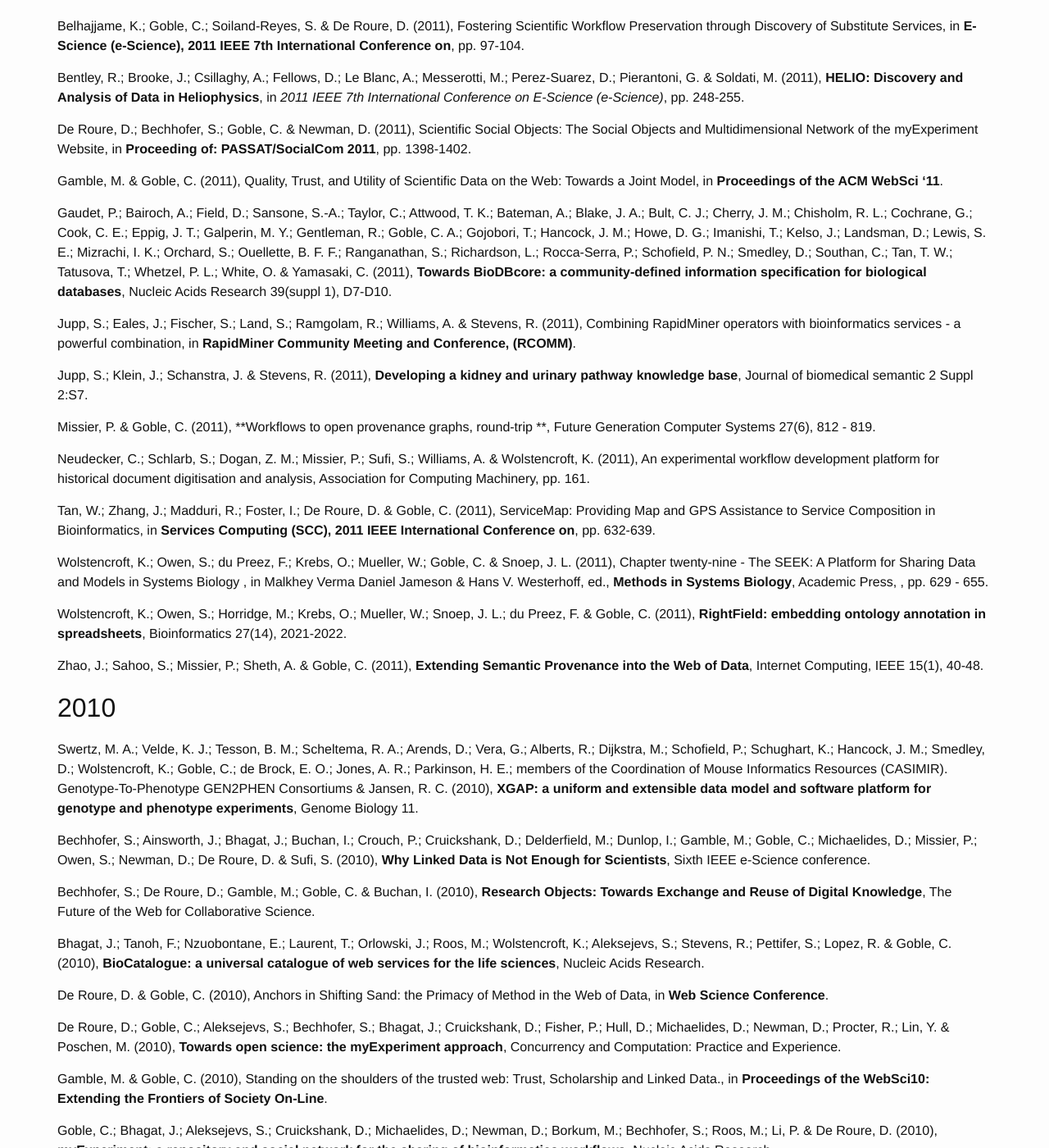
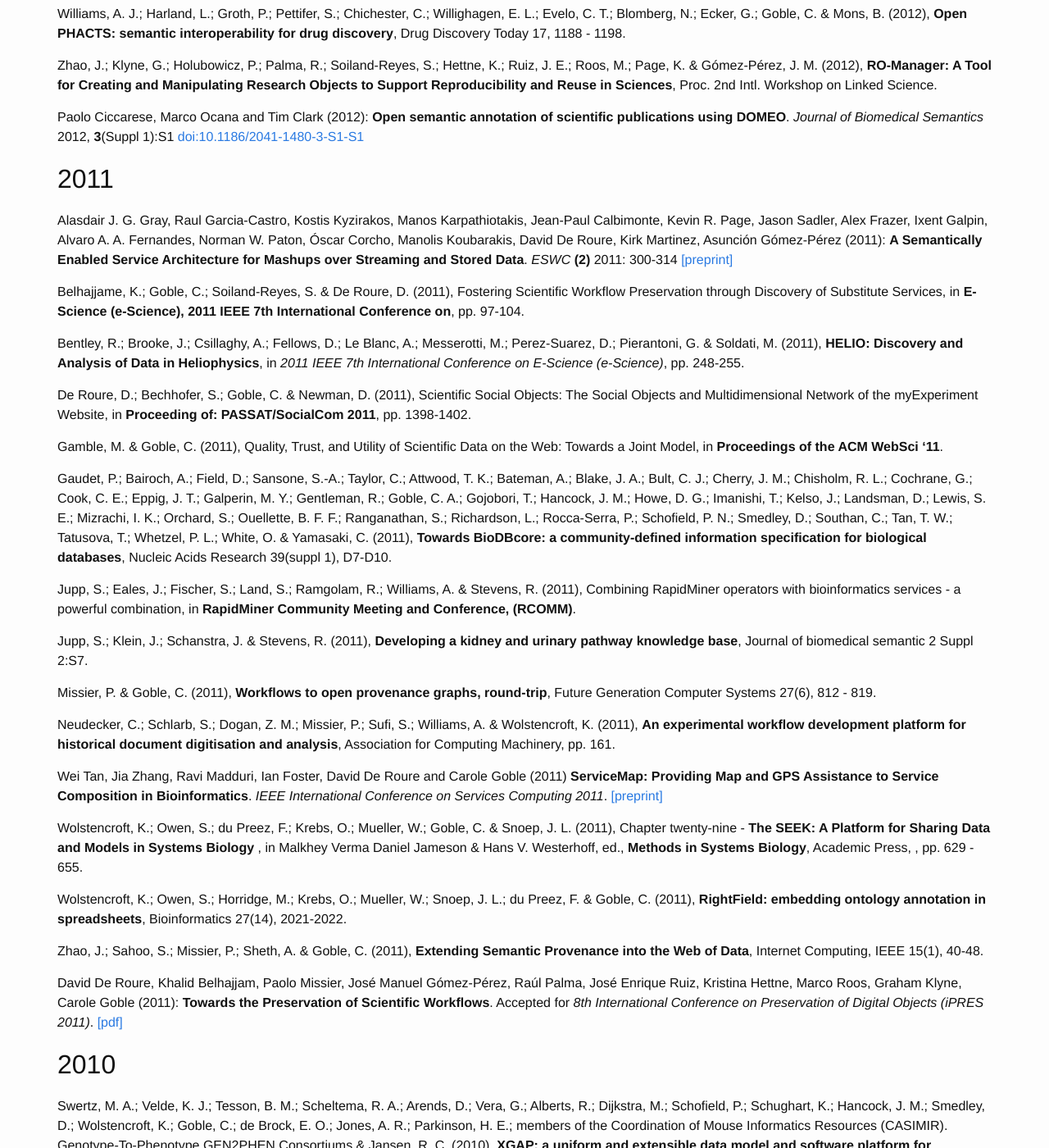
Before and after one commit to eScienceLab/eScienceLab.github.io, a Jekyll site: the page built from publications/archive.md, in a window 1280 px wide and 1400 px high, scrolled down 1141 px. Shown: the whole window at 82% size. Built offline with Jekyll 4.4.1, drawn with Linux system fonts in a browser that asks for light colours; comment, search, counter and statistics services are not loaded; some of the changed text lies outside the part shown.

Commit message:
more publications :)

```diff
--- a/publications/archive.md
+++ b/publications/archive.md
@@ -12,6 +12,23 @@
 ## 2012
 
 Belhajjame, K.; Corcho, O.; Garijo, D.; Zhao, J.; Missier, P.; Newman, D.; Palma, R.; Bechhofer, S.; García Cuesta, E.; Gómez-Pérez, J. M.; Soiland-Reyes, S.; Verdes-Montenegro, L.; De Roure, D. & Goble, C. (2012), Workflow-Centric Research Objects: First Class Citizens in Scholarly Discourse, in **Proceedings of Workshop on the Semantic Publishing**. [[preprint]](https://www.escholar.manchester.ac.uk/api/datastream?publicationPid=uk-ac-man-scw:192020&datastreamId=POST-PEER-REVIEW-NON-PUBLISHERS.PDF)
+
+
+Jinhui Yao, Wei Tan, Surya Nepal, Shiping Chen, Jia Zhang, David De Roure and Carole Goble (2012):
+**ReputationNet: a Reputation Engine to Enhance ServiceMap by Recommending Trusted Services**.
+Accepted for IEEE SCC2012, June 2012.
+[[preprint]](http://users.ox.ac.uk/~oerc0033/preprints/ReputationNetSCC2012.pdf)
+
+
+Khalid Belhajjame, David De Roure and Carole Goble (2012):
+**Research Object Management: Opportunities and Challenges**.
+Data Intensive Collaboration in Science and Engineering (DISCOSE) workshop, collocated with ACM CSCW 2012
+[[preprint]](http://users.ox.ac.uk/~oerc0033/preprints/Belhajjame_discose2012.pdf)
+
+
+Jun Zhao, Jose Manuel Gomez-Perezy, Khalid Belhajjame, Graham Klyne, Esteban Garcia-Cuestay, Aleix Garridoy, Kristina Hettne, Marco Roos, David De Roure, Carole Goble (2012):
+**Why Workflows Break - Understanding and Combating Decay in Taverna Workflows**, _eScience 2012_, Chicago, October 2012.
+[[preprint]](http://users.ox.ac.uk/~oerc0033/preprints/why-decay.pdf)
 
 
 Harmelen, F.; Kampis, G.; Boerner, K.; Besselaar, P.; Schultes, E.; Goble, C.; Groth, P.; Mons, B.; Anderson, S.; Decker, S.; Hayes, C.; Buecheler, T. & Helbing, D. (2012), **Theoretical and technological building blocks for an innovation accelerator**, The European Physical Journal Special Topics 214(1), 183-214.
@@ -51,6 +68,10 @@
 
 ## 2011
 
+Alasdair J. G. Gray, Raul Garcia-Castro, Kostis Kyzirakos, Manos Karpathiotakis, Jean-Paul Calbimonte, Kevin R. Page, Jason Sadler, Alex Frazer, Ixent Galpin, Alvaro A. A. Fernandes, Norman W. Paton, Óscar Corcho, Manolis Koubarakis, David De Roure, Kirk Martinez, Asunción Gómez-Pérez (2011):
+**A Semantically Enabled Service Architecture for Mashups over Streaming and Stored Data**.
+_ESWC_ **(2)** 2011: 300-314
+[[preprint]](http://eprints.soton.ac.uk/272696/)
 
 Belhajjame, K.; Goble, C.; Soiland-Reyes, S. & De Roure, D. (2011), Fostering Scientific Workflow Preservation through Discovery of Substitute Services, in **E-Science (e-Science), 2011 IEEE 7th International Conference on**, pp. 97-104.
 
@@ -73,16 +94,18 @@
 Jupp, S.; Klein, J.; Schanstra, J. & Stevens, R. (2011), **Developing a kidney and urinary pathway knowledge base**, Journal of biomedical semantic 2 Suppl 2:S7.
 
 
-Missier, P. & Goble, C. (2011), **Workflows to open provenance graphs, round-trip **, Future Generation Computer Systems  27(6), 812 - 819.
+Missier, P. & Goble, C. (2011), **Workflows to open provenance graphs, round-trip**, Future Generation Computer Systems  27(6), 812 - 819.
 
 
-Neudecker, C.; Schlarb, S.; Dogan, Z. M.; Missier, P.; Sufi, S.; Williams, A. & Wolstencroft, K. (2011), An experimental workflow development platform for historical document digitisation and analysis, Association for Computing Machinery, pp. 161.
+Neudecker, C.; Schlarb, S.; Dogan, Z. M.; Missier, P.; Sufi, S.; Williams, A. & Wolstencroft, K. (2011), **An experimental workflow development platform for historical document digitisation and analysis**, Association for Computing Machinery, pp. 161.
 
 
-Tan, W.; Zhang, J.; Madduri, R.; Foster, I.; De Roure, D. & Goble, C. (2011), ServiceMap: Providing Map and GPS Assistance to Service Composition in Bioinformatics, in **Services Computing (SCC), 2011 IEEE International Conference on**, pp. 632-639.
+Wei Tan, Jia Zhang, Ravi Madduri, Ian Foster, David De Roure and Carole Goble (2011)
+**ServiceMap: Providing Map and GPS Assistance to Service Composition in Bioinformatics**.
+_IEEE International Conference on Services Computing 2011_. [[preprint]](http://users.ox.ac.uk/~oerc0033/preprints/scc-serviceMap-05292011.pdf)
 
 
-Wolstencroft, K.; Owen, S.; du Preez, F.; Krebs, O.; Mueller, W.; Goble, C. & Snoep, J. L. (2011), Chapter twenty-nine - The SEEK: A Platform for Sharing Data and Models in Systems Biology , in Malkhey Verma Daniel Jameson & Hans V. Westerhoff, ed., **Methods in Systems Biology**, Academic Press, , pp. 629 - 655.
+Wolstencroft, K.; Owen, S.; du Preez, F.; Krebs, O.; Mueller, W.; Goble, C. & Snoep, J. L. (2011), Chapter twenty-nine - **The SEEK: A Platform for Sharing Data and Models in Systems Biology** , in Malkhey Verma Daniel Jameson & Hans V. Westerhoff, ed., **Methods in Systems Biology**, Academic Press, , pp. 629 - 655.
 
 
 Wolstencroft, K.; Owen, S.; Horridge, M.; Krebs, O.; Mueller, W.; Snoep, J. L.; du Preez, F. & Goble, C. (2011), **RightField: embedding ontology annotation in spreadsheets**, Bioinformatics 27(14), 2021-2022.
@@ -91,7 +114,10 @@
 Zhao, J.; Sahoo, S.; Missier, P.; Sheth, A. & Goble, C. (2011), **Extending Semantic Provenance into the Web of Data**, Internet Computing, IEEE 15(1), 40-48.
 
 
-
+David De Roure, Khalid Belhajjam, Paolo Missier, José Manuel Gómez-Pérez, Raúl Palma, José Enrique Ruiz, Kristina Hettne, Marco Roos, Graham Klyne, Carole Goble (2011):
+**Towards the Preservation of Scientific Workflows**.
+Accepted for _8th International Conference on Preservation of Digital Objects (iPRES 2011)_.
+[[pdf]](http://users.ox.ac.uk/~oerc0033/preprints/wfpreservev10.pdf)
 
 
 ## 2010
```
Also changed, not shown: publications/index.md (+12 -0 lines).
